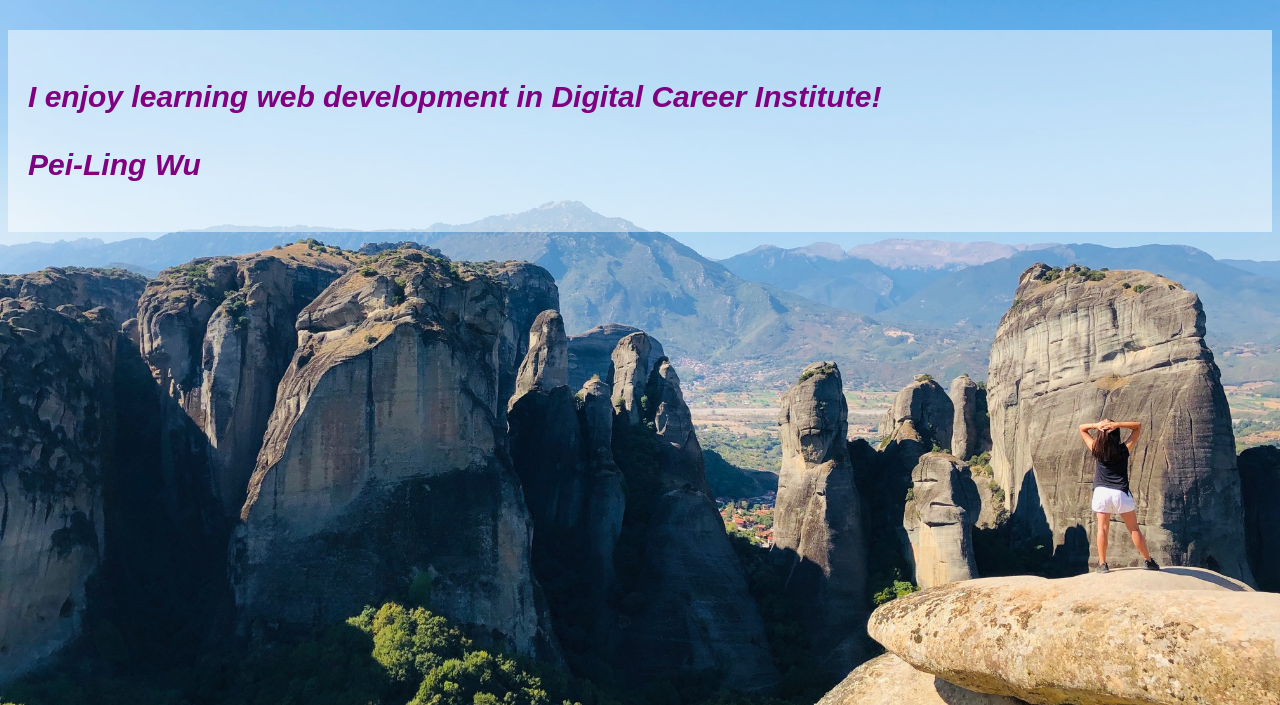
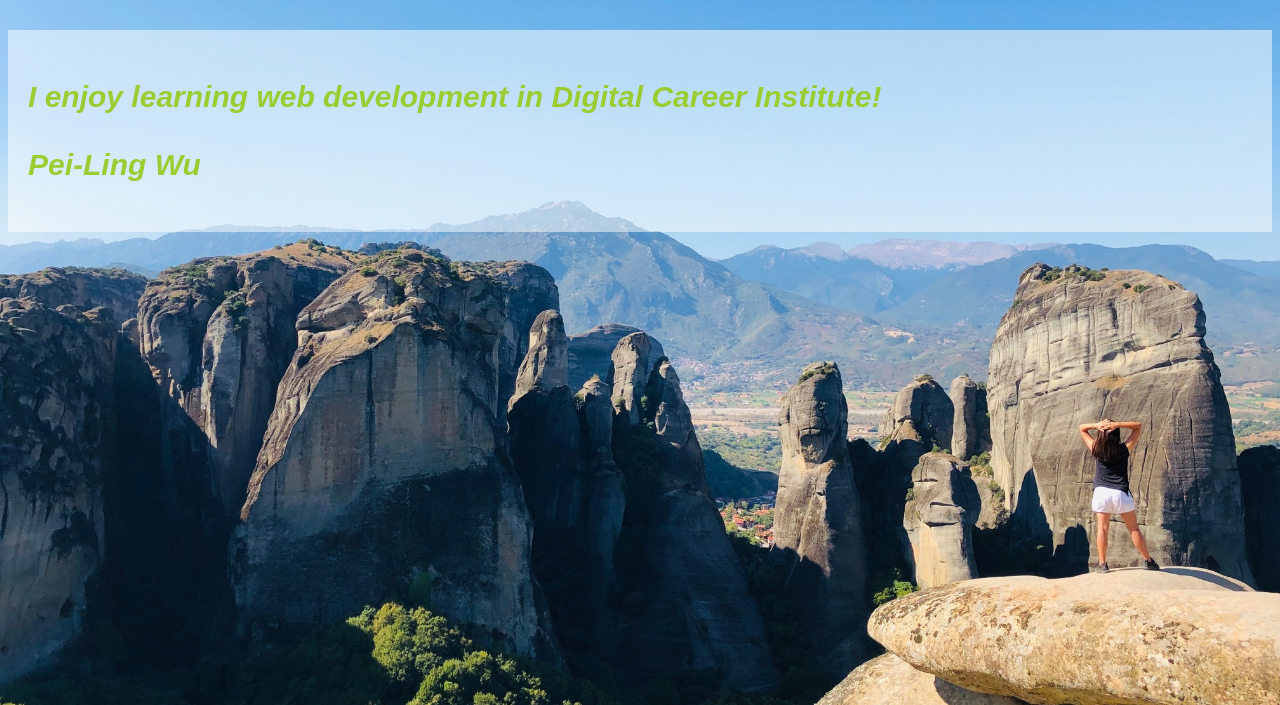
Before and after one commit to wuberde/dci, a plain HTML site: page index.html in a window 1280 px wide. Shown: the part 95-800 px from the top of the page. Drawn offline with Linux system fonts and the light colour scheme.

Commit message:
Update index.html

```diff
--- a/index.html
+++ b/index.html
@@ -25,7 +25,7 @@
 			background-color: rgba(255,255,255,0.5);
 			padding: 20px;
 			font-size: 30px;
-			color: purple;
+			color: yellowgreen;
 			font-style: italic;
 			font-weight: bold;
 			font-family: sans-serif;
```
